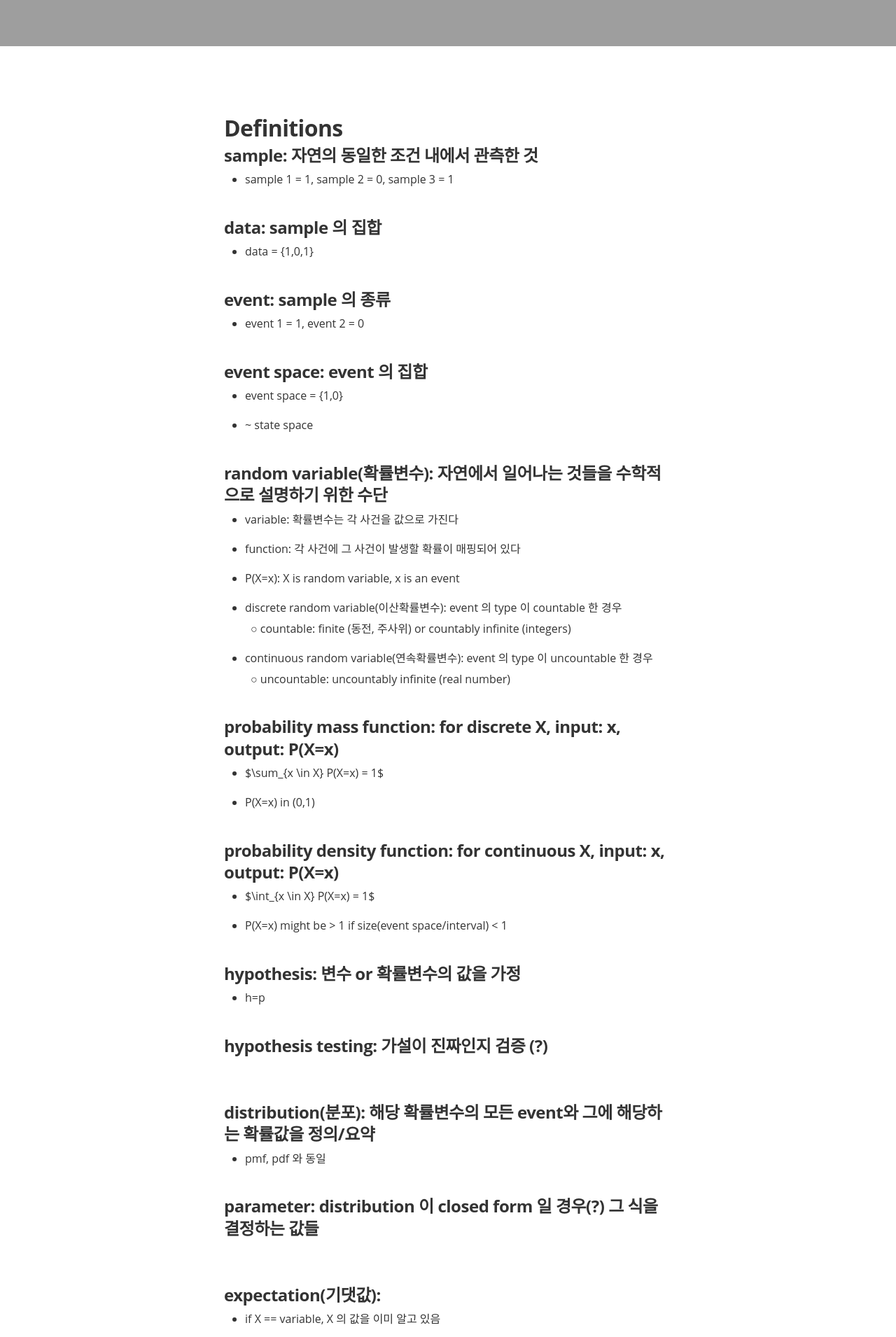
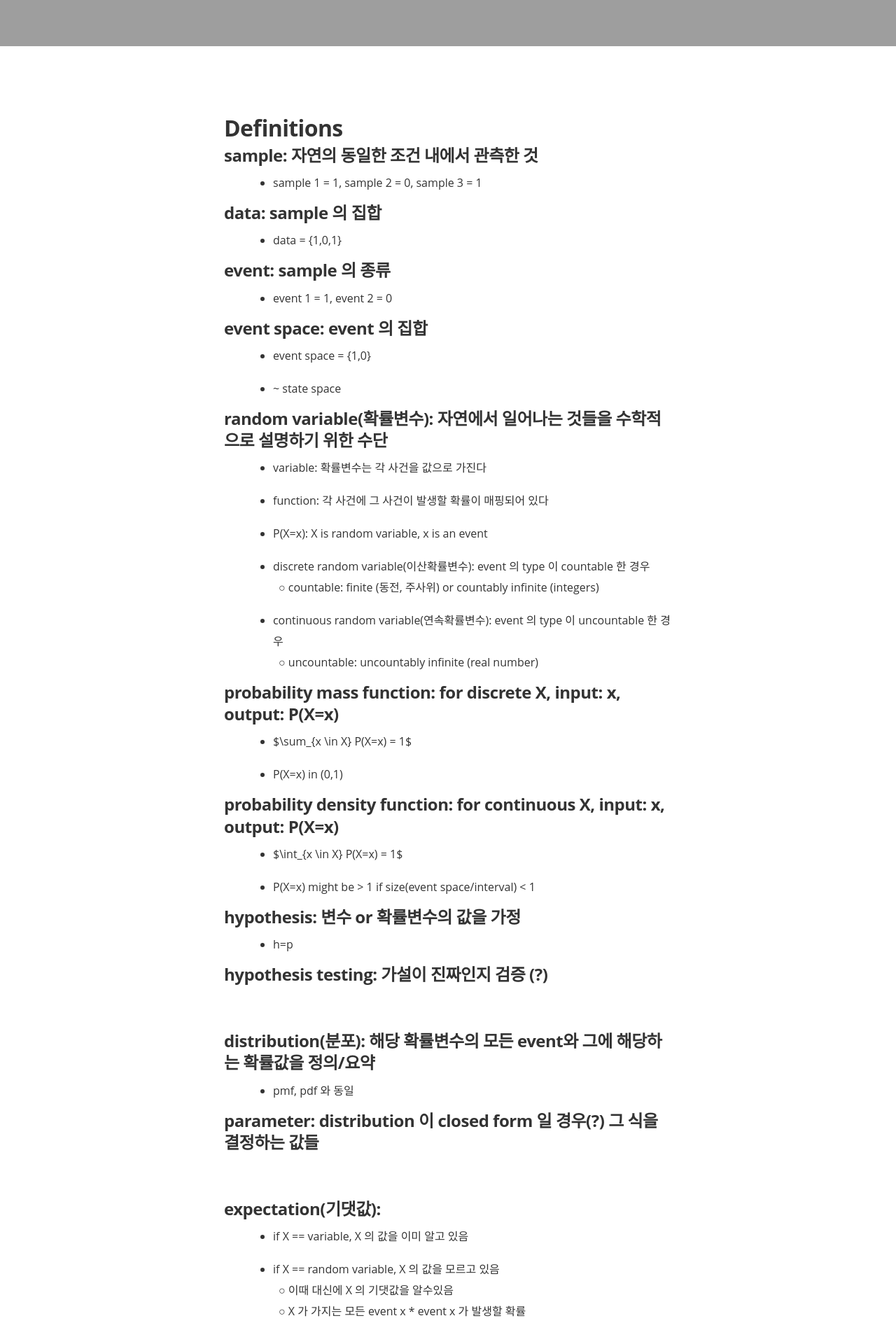
Before and after one commit to minniie/minniie.github.io, a Jekyll site: the page built from _posts/2021-07-27-probability.markdown, in a window 1280 px wide. Shown: the part 834-2744 px from the top of the page at 70% size. Built offline with Jekyll 4.4.1, drawn with Linux system fonts in a browser that asks for light colours; nearby versions of some CDN libraries; some web fonts are replaced; grey boxes are pictures that could not be loaded.

Commit message:
Update main.sass

```diff
--- a/css/main.sass
+++ b/css/main.sass
@@ -432,7 +432,7 @@
         mmargin-left: -26px
         padding-bottom: 3px
     ul, ol
-      padding: 0 0 golden-ratio(1rem,  1)
+      padding: auto 0
       margin: 0
     li
       padding: 0
@@ -442,7 +442,7 @@
       line-height: 30px
       margin-left: 30px
       margin-bottom: 12px
-      padding-top: 0px
+      padding-top: 5px
       p
         padding: 0 0 golden-ratio(1rem,  1)
     ol li
```
